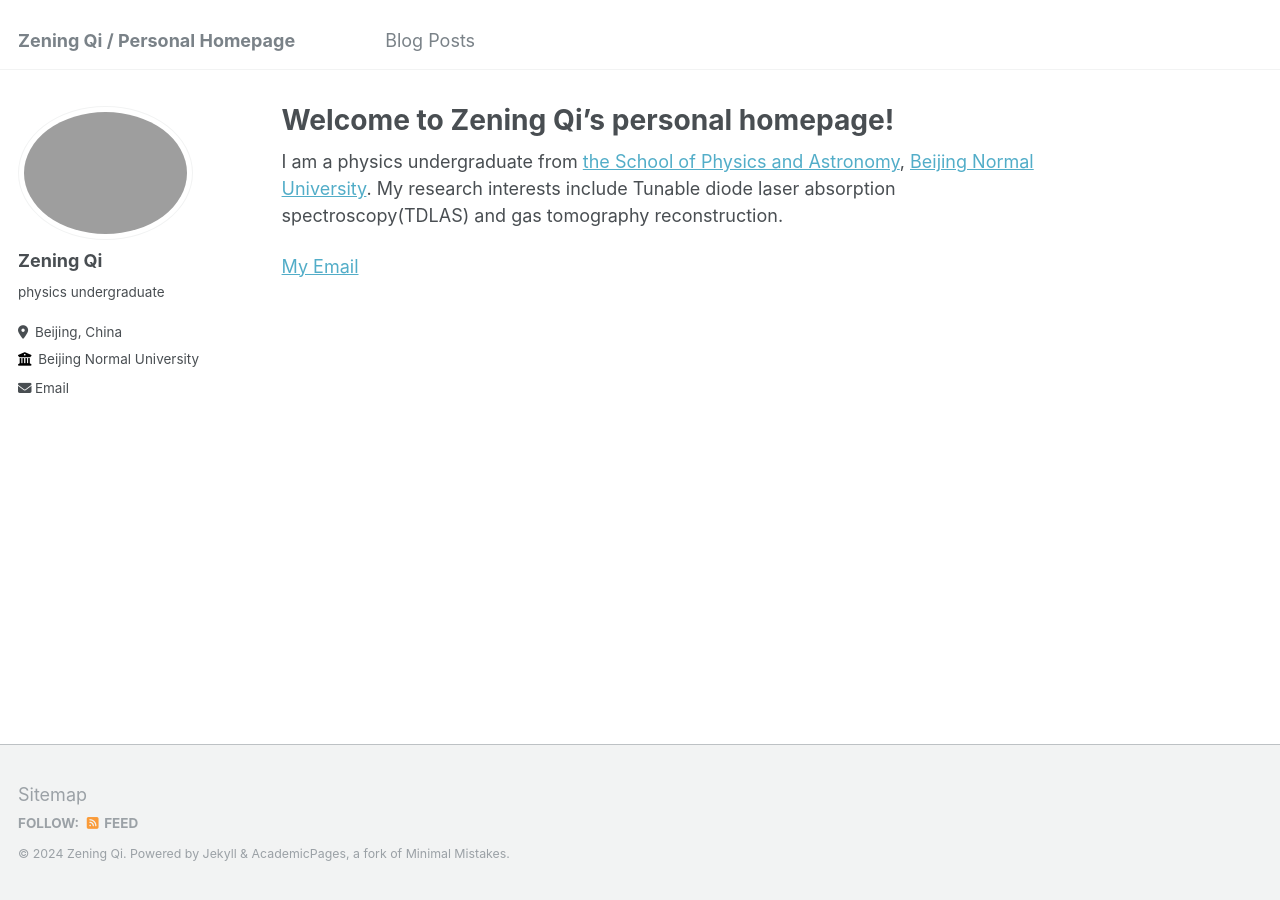
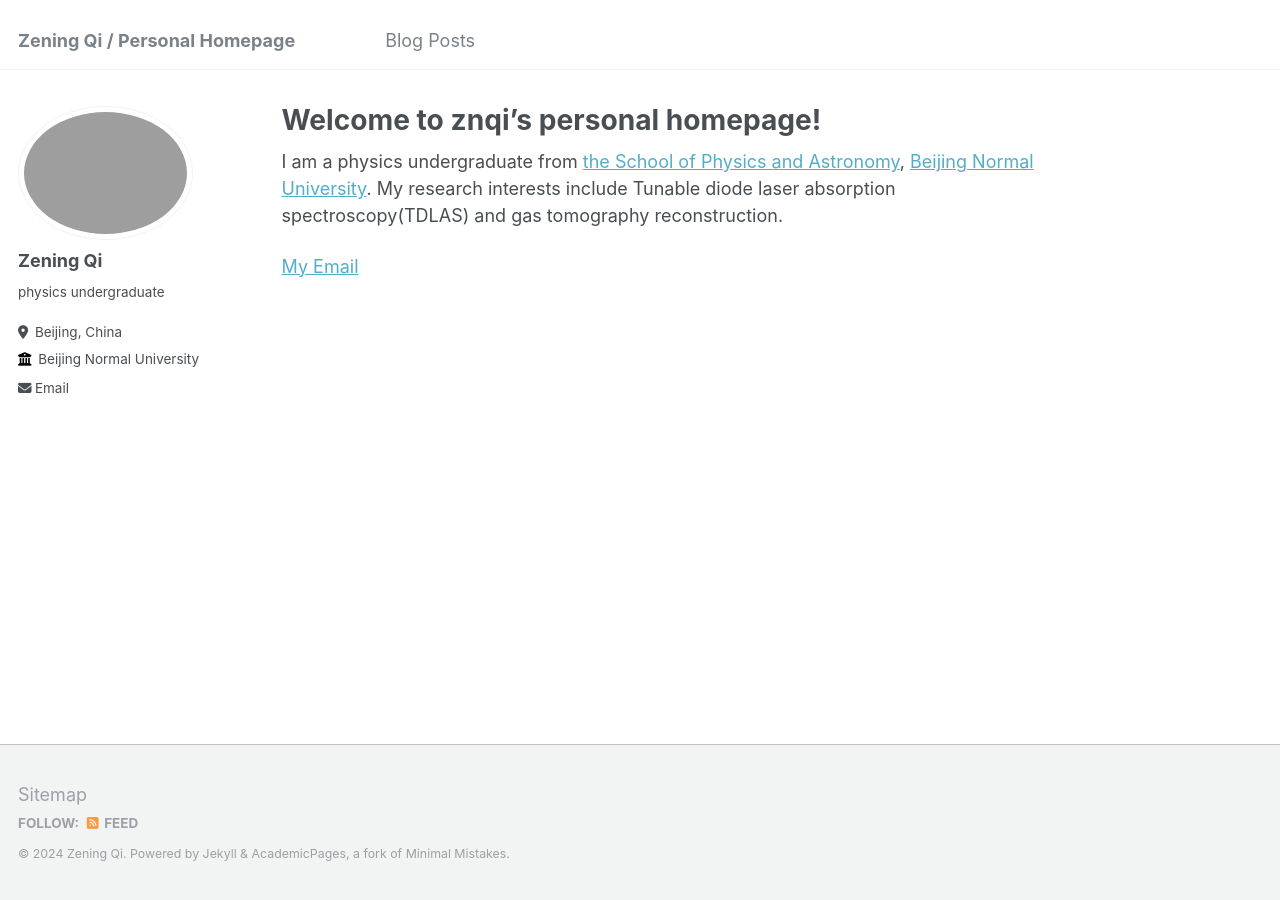
Before and after one commit to znqi/znqi.github.io, a Jekyll site: the page built from _pages/about.md, in a window 1280 px wide. Built offline with Jekyll 4.4.1, drawn with Linux system fonts in a browser that asks for light colours.

Commit message:
Update about.md

```diff
--- a/_pages/about.md
+++ b/_pages/about.md
@@ -1,6 +1,6 @@
 ---
 permalink: /
-title: "Welcome to Zening Qi’s personal homepage!"
+title: "Welcome to znqi’s personal homepage!"
 author_profile: true
 redirect_from:
   - /about/
```
